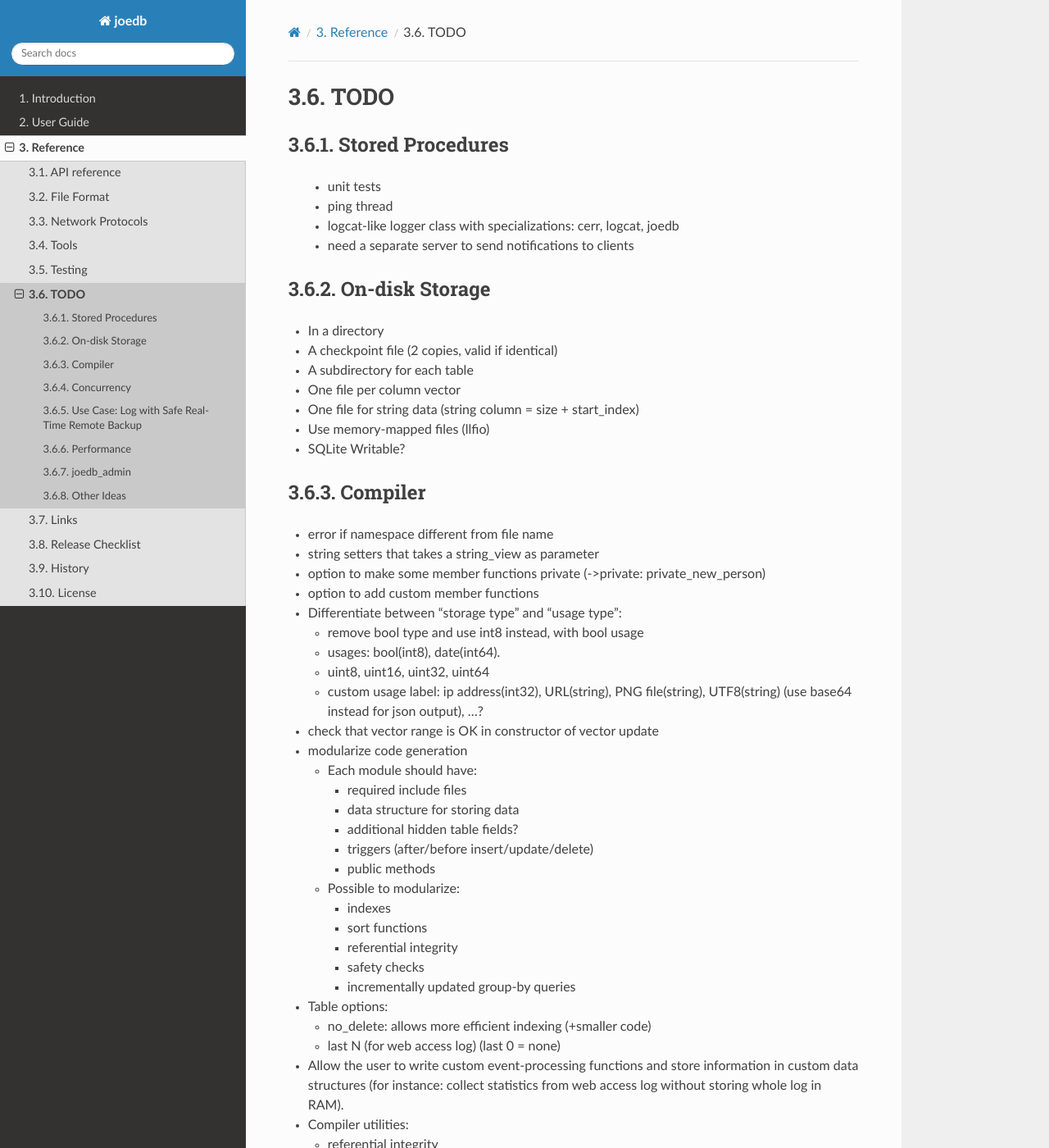
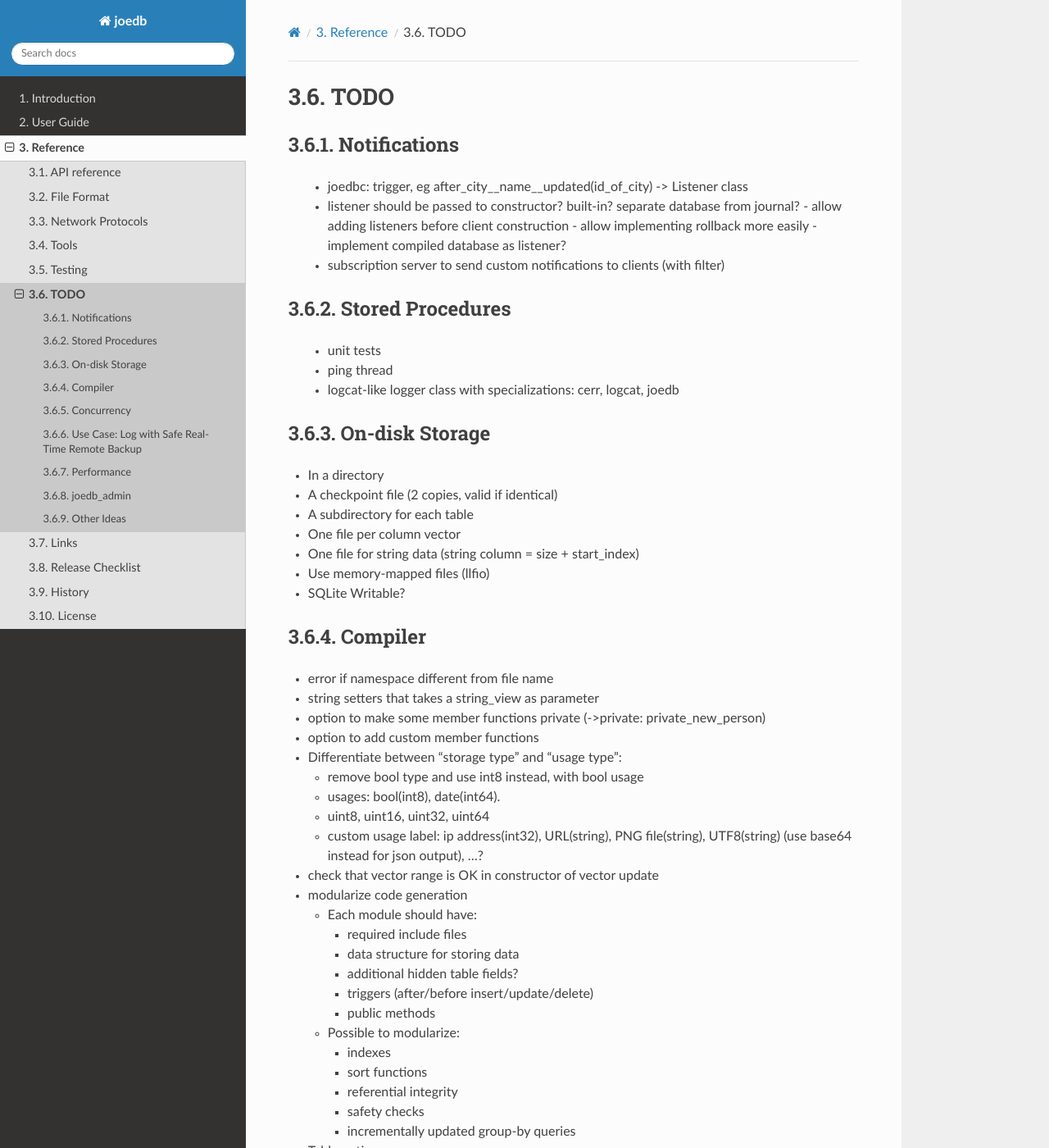
Before and after one commit to Remi-Coulom/joedb, a Sphinx documentation site: the page built from doc/source/todo.rst, in a window 1280 px wide and 1400 px high. Shown: the whole window at 82% size. Built offline with Sphinx 7.4.7 and the Read the Docs theme 3.1.0, drawn with Linux system fonts in a browser that asks for light colours; formulas are drawn with MathJax 3; some of the changed text lies outside the part shown.

Commit message:
todo: notifications

```diff
--- a/doc/source/todo.rst
+++ b/doc/source/todo.rst
@@ -1,12 +1,20 @@
 TODO
 ====
+
+Notifications
+-------------
+ - joedbc: trigger, eg after_city__name__updated(id_of_city) -> Listener class
+ - listener should be passed to constructor? built-in? separate database from journal?
+   - allow adding listeners before client construction
+   - allow implementing rollback more easily
+   - implement compiled database as listener?
+ - subscription server to send custom notifications to clients (with filter)
 
 Stored Procedures
 -----------------
  - unit tests
  - ping thread
  - logcat-like logger class with specializations: cerr, logcat, joedb
- - need a separate server to send notifications to clients
 
 On-disk Storage
 ---------------
```
